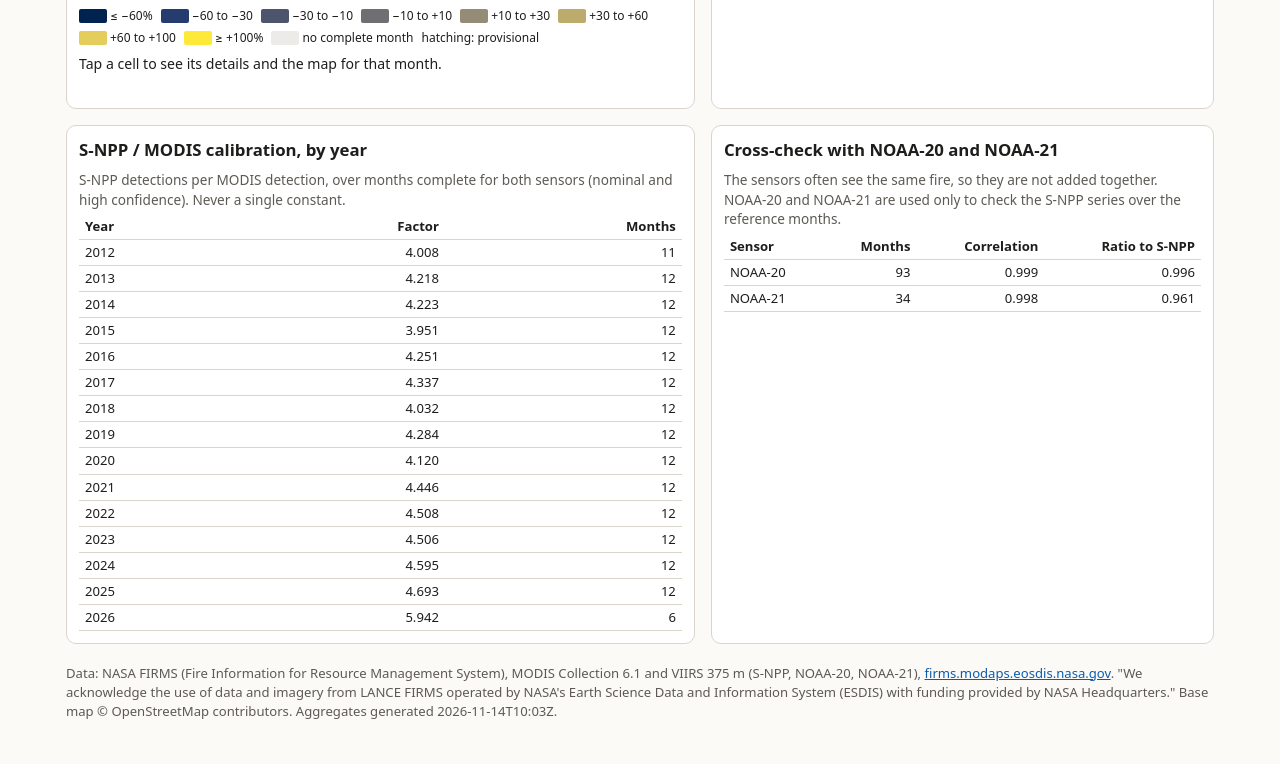
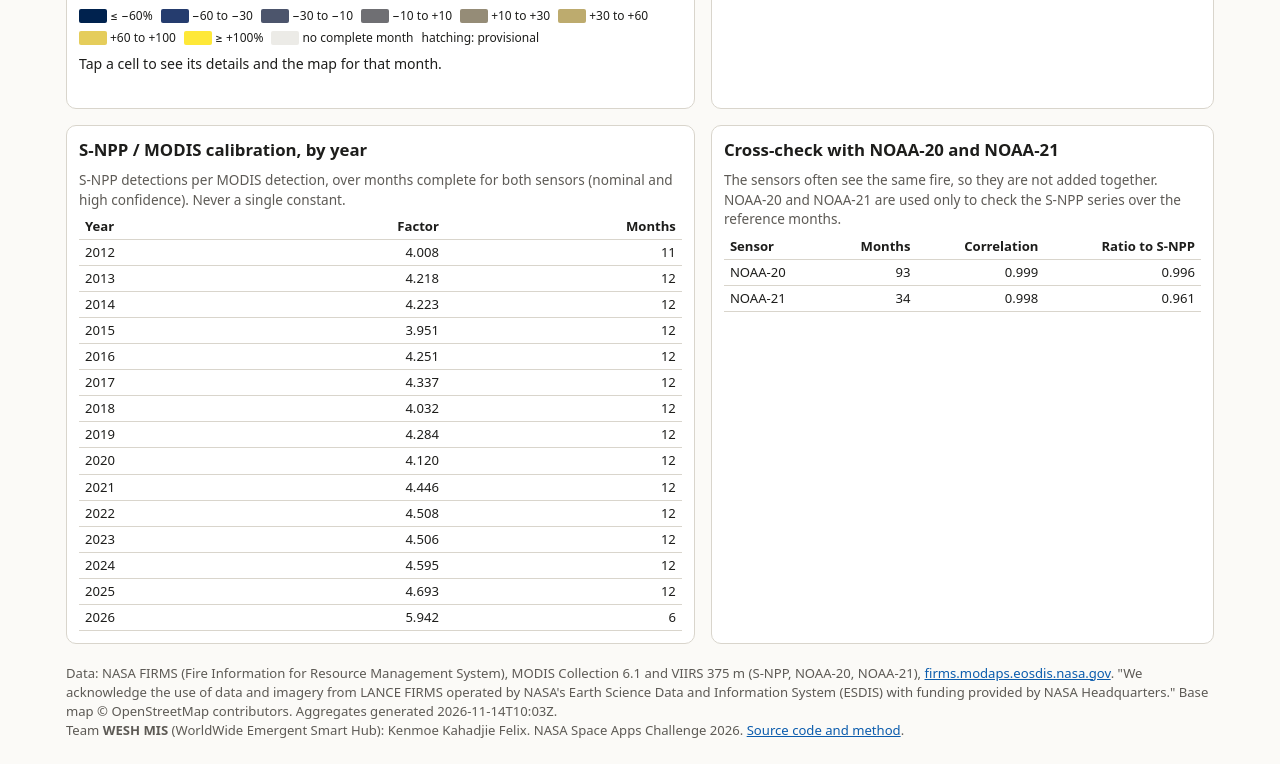
Before and after one commit to kahadjie/cameroon-fire-calendar, a plain HTML site: page index.html in a window 1280 px wide. Shown: the part 901-1665 px from the top of the page. Drawn offline with nearby package versions, Linux system fonts and the light colour scheme; grey boxes are pictures that could not be loaded.

Commit message:
Team WESH MIS (Kenmoe Kahadjie Felix), live app link, README screenshot

```diff
--- a/index.html
+++ b/index.html
@@ -99,7 +99,8 @@ a{color:var(--focus)}
   </div>
 
   <footer>
-    Data: NASA FIRMS (Fire Information for Resource Management System), MODIS Collection 6.1 and VIIRS 375 m (S-NPP, NOAA-20, NOAA-21), <a href="https://firms.modaps.eosdis.nasa.gov" rel="noopener">firms.modaps.eosdis.nasa.gov</a>. "We acknowledge the use of data and imagery from LANCE FIRMS operated by NASA's Earth Science Data and Information System (ESDIS) with funding provided by NASA Headquarters." Base map © OpenStreetMap contributors. <span id="generated"></span>
+    Data: NASA FIRMS (Fire Information for Resource Management System), MODIS Collection 6.1 and VIIRS 375 m (S-NPP, NOAA-20, NOAA-21), <a href="https://firms.modaps.eosdis.nasa.gov" rel="noopener">firms.modaps.eosdis.nasa.gov</a>. "We acknowledge the use of data and imagery from LANCE FIRMS operated by NASA's Earth Science Data and Information System (ESDIS) with funding provided by NASA Headquarters." Base map © OpenStreetMap contributors. <span id="generated"></span><br>
+    Team <strong>WESH MIS</strong> (WorldWide Emergent Smart Hub): Kenmoe Kahadjie Felix. NASA Space Apps Challenge 2026. <a href="https://github.com/kahadjie/cameroon-fire-calendar" rel="noopener">Source code and method</a>.
   </footer>
 </main>
 
```
Also changed, not shown: docs/screenshot.png (added), 3 other files.
